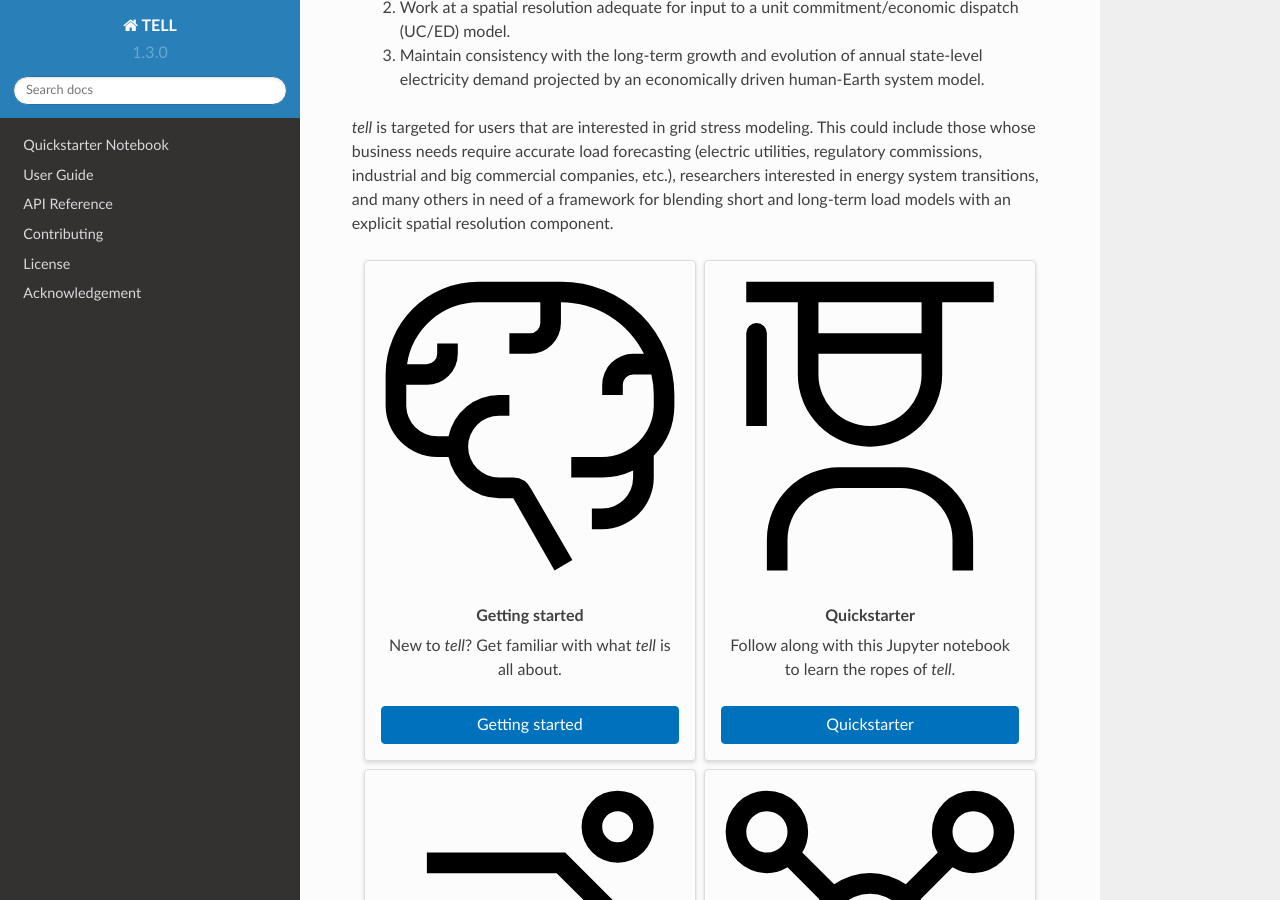
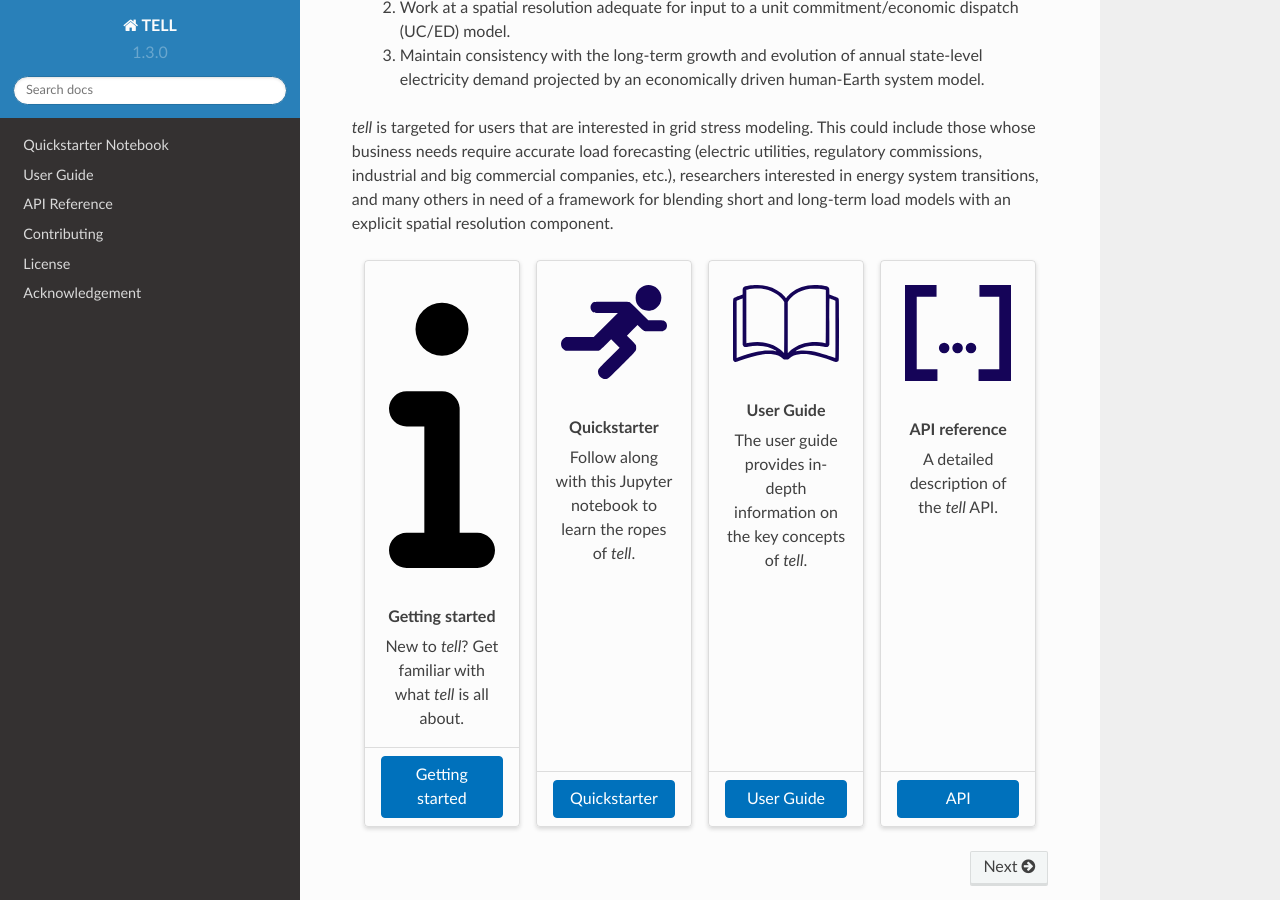
Before and after one commit to IMMM-SFA/tell, a Sphinx documentation site: the page built from docs/source/index.rst, in a window 1280 px wide and 900 px high, scrolled down 356 px. Built offline with Sphinx 7.4.7 and the Read the Docs theme 2.0.0, drawn with Linux system fonts in a browser that asks for light colours.

Commit message:
update images

```diff
--- a/docs/source/index.rst
+++ b/docs/source/index.rst
@@ -29,15 +29,17 @@ accurate load forecasting (electric utilities, regulatory commissions, industria
 researchers interested in energy system transitions, and many others in need of a framework for blending short and long-term
 load models with an explicit spatial resolution component.
 
-.. grid:: 1 2 2 2
-    :gutter: 2
+.. grid:: 4
+    :gutter: 3
 
     .. grid-item-card:: Getting started
-        :img-top: _static/cognitive.svg
+        :img-top: _static/index_info.svg
+        :class-img-top: sd-px-4, sd-py-4
         :text-align: center
 
         New to `tell`? Get familiar with what `tell` is all about.
 
+        +++
         .. button-ref:: README
                 :click-parent:
                 :color: primary
@@ -46,11 +48,13 @@ load models with an explicit spatial resolution component.
                 Getting started
 
     .. grid-item-card:: Quickstarter
-        :img-top: _static/education.svg
+        :img-top: _static/index_quickstarter.svg
+        :class-img-top: sd-px-4, sd-py-4
         :text-align: center
 
         Follow along with this Jupyter notebook to learn the ropes of `tell`.
 
+        +++
         .. button-ref:: tell_quickstarter
                 :click-parent:
                 :color: primary
@@ -59,11 +63,13 @@ load models with an explicit spatial resolution component.
                 Quickstarter
 
     .. grid-item-card:: User Guide
-        :img-top: _static/soccer.svg
+        :img-top: _static/index_user_guide.svg
+        :class-img-top: sd-px-4, sd-py-4
         :text-align: center
 
         The user guide provides in-depth information on the key concepts of `tell`.
 
+        +++
         .. button-ref:: user_guide
                 :click-parent:
                 :color: primary
@@ -72,11 +78,13 @@ load models with an explicit spatial resolution component.
                 User Guide
 
     .. grid-item-card:: API reference
-        :img-top: _static/api.svg
+        :img-top: _static/index_api.svg
+        :class-img-top: sd-px-4, sd-py-4
         :text-align: center
 
         A detailed description of the `tell` API.
 
+        +++
         .. button-ref:: modules
                 :click-parent:
                 :color: primary
```
Also changed, not shown: docs/source/_static/api.svg (deleted), docs/source/_static/cognitive.svg (deleted), docs/source/_static/education.svg (deleted), docs/source/_static/index_api.svg (added), docs/source/_static/index_info.svg (added), docs/source/_static/index_quickstarter.svg (added), docs/source/_static/index_user_guide.svg (added), docs/source/_static/soccer.svg (deleted).
